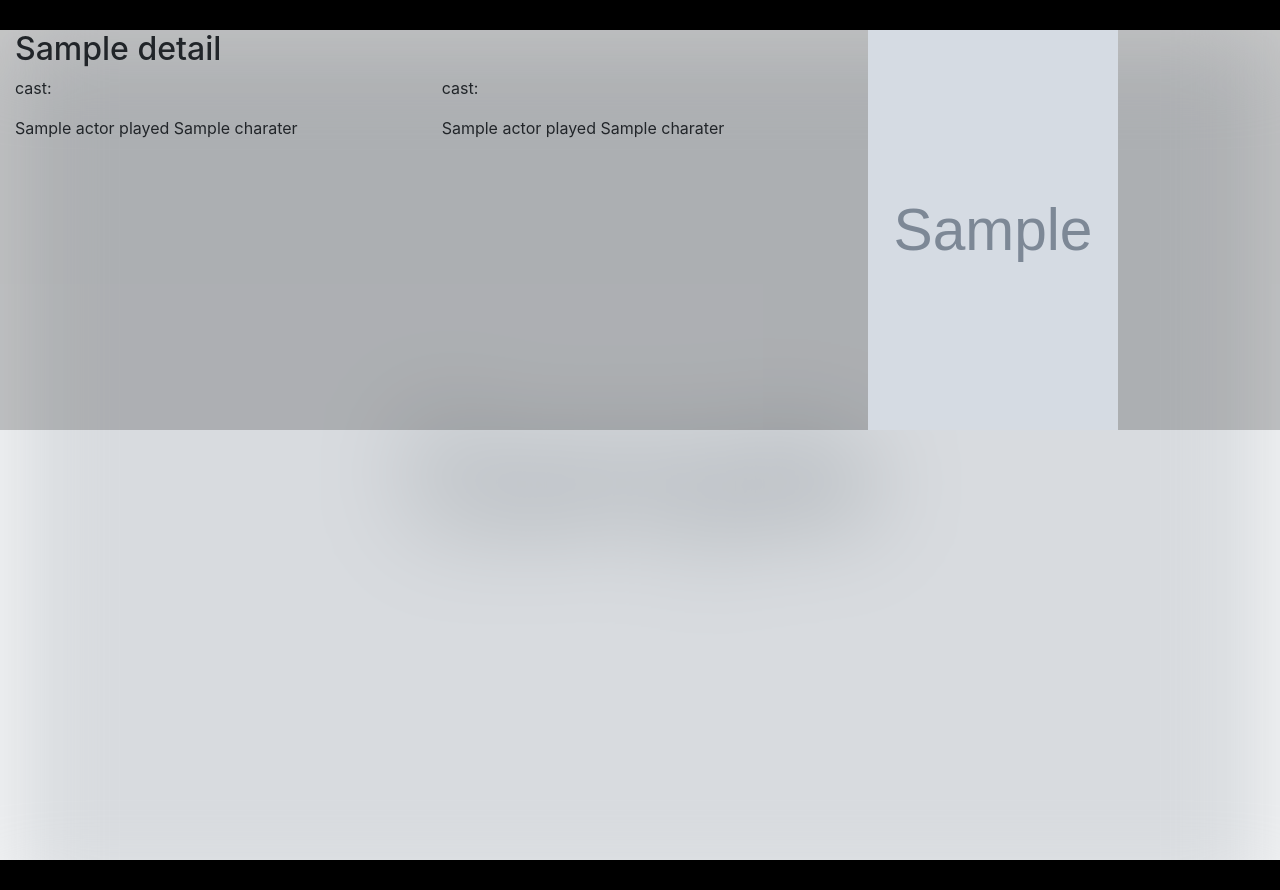
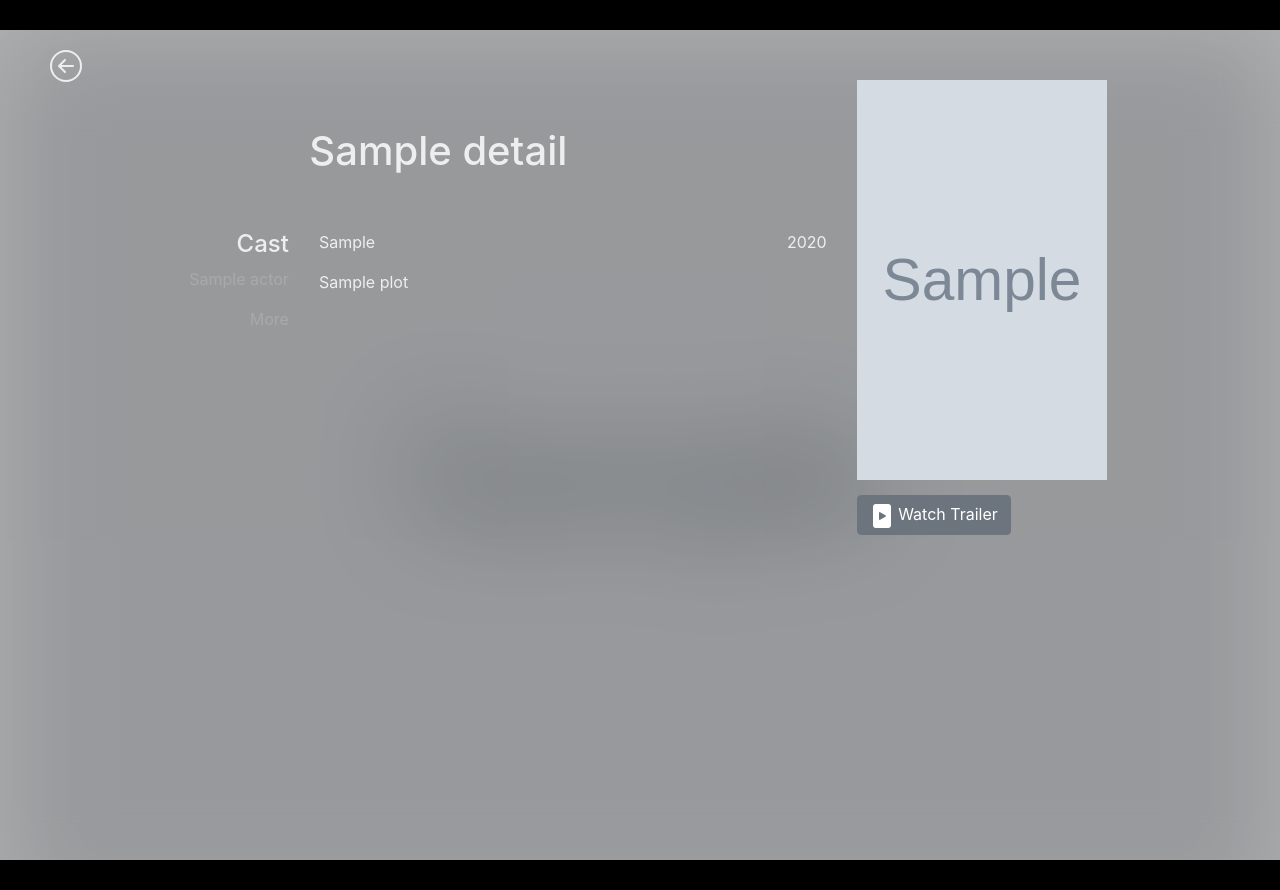
Before and after one commit to hackwithcameron/MovieAPI, a Django app: template templates/Home/details.html in a window 1280 px wide. Run offline with Django 3.2, Linux system fonts and the light colour scheme; the template is opened without the code that fills it: most values are stand-ins (such as "Sample title", 1, 10 or a date in 2020); grey boxes marked "Sample" are stand-in pictures; some libraries are stand-ins or nearby versions.

Commit message:
Details page design work

```diff
--- a/static/css/main.css
+++ b/static/css/main.css
@@ -122,12 +122,81 @@ p label {
     bottom: 0;
 }
 
+.back-button {
+    color: #eee;
+    z-index: 9999;
+    position: fixed;
+    top: 50px;
+    left: 50px;
+    height: 20px;
+    cursor: pointer;
+}
+
+.back-button:hover {
+    color: #a9a9a9;
+}
+
 
 .top-details-container {
     margin: 30px 0;
-    background-color: rgba(1,1,1,.2);
+    background-color: rgba(1,1,1,.3);
+    min-height: calc(100vh - 60px);
+    padding: 50px;
+    color: #eee;
+}
+
+.title-box {
+    display: flex;
+    align-items: center;
+    justify-content: center;
+    margin: 0 auto;
+    height: 150px;
+}
+
+.cast-box {
+    text-align: right;
+}
+
+.cast-list-before {
+    list-style: none;
+    color: #a9a9a9;
+}
+
+.cast-list-after {
+    list-style: none;
+    color: #a9a9a9;
+    display: none;
+}
+
+.more {
+    color: #a9a9a9;
+}
+
+.more:hover {
+    text-decoration: none;
+    color: #eee;
+    cursor: pointer;
+}
+
+.less {
+    color: #a9a9a9;
+    display: none;
+}
+
+.less:hover {
+    text-decoration: none;
+    color: #eee;
+    cursor: pointer;
+}
+
+.info-box {
+    display: flex;
+    justify-content: space-between;
+}
+
+.trailer-button {
+    margin-top: 15px;
 }
 
 
-
 /**************** END DETAILS *******************/
--- a/static/js/main.js
+++ b/static/js/main.js
@@ -55,6 +55,20 @@ $(".dislike").click(function (e) {
     });
 })
 
-function test(movie_id){
-    console.log(movie_id);
+function back(){
+    window.history.back();
 }
+
+function more(){
+    $(".cast-list-before").toggle("slow")
+    $(".cast-list-after").toggle("slow")
+    $(".more").toggle()
+    $(".less").toggle()
+}
+
+function less(){
+    $(".cast-list-before").toggle("slow")
+    $(".cast-list-after").toggle("slow")
+    $(".more").toggle()
+    $(".less").toggle()
+}
--- a/templates/Home/details.html
+++ b/templates/Home/details.html
@@ -5,27 +5,51 @@
     <div class="details-background-container">
         <img class="backgroundImage details-background" src="{{ details.poster }}" alt="Movie Poster">
     </div>
+    <a class="back-button" onclick="back()">
+        <svg width="2em" height="2em" viewBox="0 0 16 16" class="bi bi-arrow-left-circle" fill="currentColor" xmlns="http://www.w3.org/2000/svg">
+            <path fill-rule="evenodd" d="M8 15A7 7 0 1 0 8 1a7 7 0 0 0 0 14zm0 1A8 8 0 1 0 8 0a8 8 0 0 0 0 16z"/>
+            <path fill-rule="evenodd" d="M12 8a.5.5 0 0 1-.5.5H5.707l2.147 2.146a.5.5 0 0 1-.708.708l-3-3a.5.5 0 0 1 0-.708l3-3a.5.5 0 1 1 .708.708L5.707 7.5H11.5a.5.5 0 0 1 .5.5z"/>
+        </svg>
+    </a>
     <div class="container-fluid top-details-container">
         <div class="row">
             <div class="col-8">
-                <h2>{{ details.title }}</h2>
+                <div class="title-box">
+                    <h1>{{ details.title }}</h1>
+                </div>
                 <div class="row">
-                    <div class="col">
-                        <p>cast:</p>
-                        {% for actor in details.cast %}
-                            {{ actor.actor }} played {{ actor.charater }}
-                        {% endfor %}
+                    <div class="col-4 cast-box">
+                        <h4>Cast</h4>
+                        <ul class="cast-list-before">
+                            {% for actor in details.cast|slice:"5" %}
+                                <li>{{ actor.actor }}<br></li>
+                            {% endfor %}
+                        </ul>
+                        <ul class="cast-list-after">
+                            {% for actor in details.cast %}
+                                <li>{{ actor.actor }}<br></li>
+                            {% endfor %}
+                        </ul>
+                        <a class="more" onclick="more()">More</a>
+                        <a class="less" onclick="less()">Less</a>
                     </div>
-                    <div class="col">
-                        <p>cast:</p>
-                        {% for actor in details.cast %}
-                            {{ actor.actor }} played {{ actor.charater }}
-                        {% endfor %}
+                    <div class="col-8">
+                        <div class="info-box">
+                            <p>{{ details.technical_specs.0.1 }}</p>
+                            <p>{{ details.year }}</p>
+                        </div>
+                        {{ details.plot }}
                     </div>
                 </div>
             </div>
-            <div class="col-4">
-                <img src="{{ details.poster }}" alt="Movie Poster" width="250px" height="400px">
+            <div class="col-4 poster-container">
+                <img class="movie-poster" src="{{ details.poster }}" alt="Movie Poster" width="250px" height="400px">
+                <a class="btn btn-secondary trailer-button" href="{{ details.trailer.link }}" target="_blank">
+                    <svg width="1.5em" height="1.5em" viewBox="0 0 16 16" class="bi bi-file-play-fill" fill="currentColor" xmlns="http://www.w3.org/2000/svg">
+                        <path fill-rule="evenodd" d="M12 0H4a2 2 0 0 0-2 2v12a2 2 0 0 0 2 2h8a2 2 0 0 0 2-2V2a2 2 0 0 0-2-2zM6 5.883v4.234a.5.5 0 0 0 .757.429l3.528-2.117a.5.5 0 0 0 0-.858L6.757 5.454a.5.5 0 0 0-.757.43z"/>
+                    </svg>
+                    Watch Trailer
+                </a>
             </div>
         </div>
 
```
Also changed, not shown: Home/api_service.py (+18 -26 lines), Home/views.py (+5 -3 lines).
